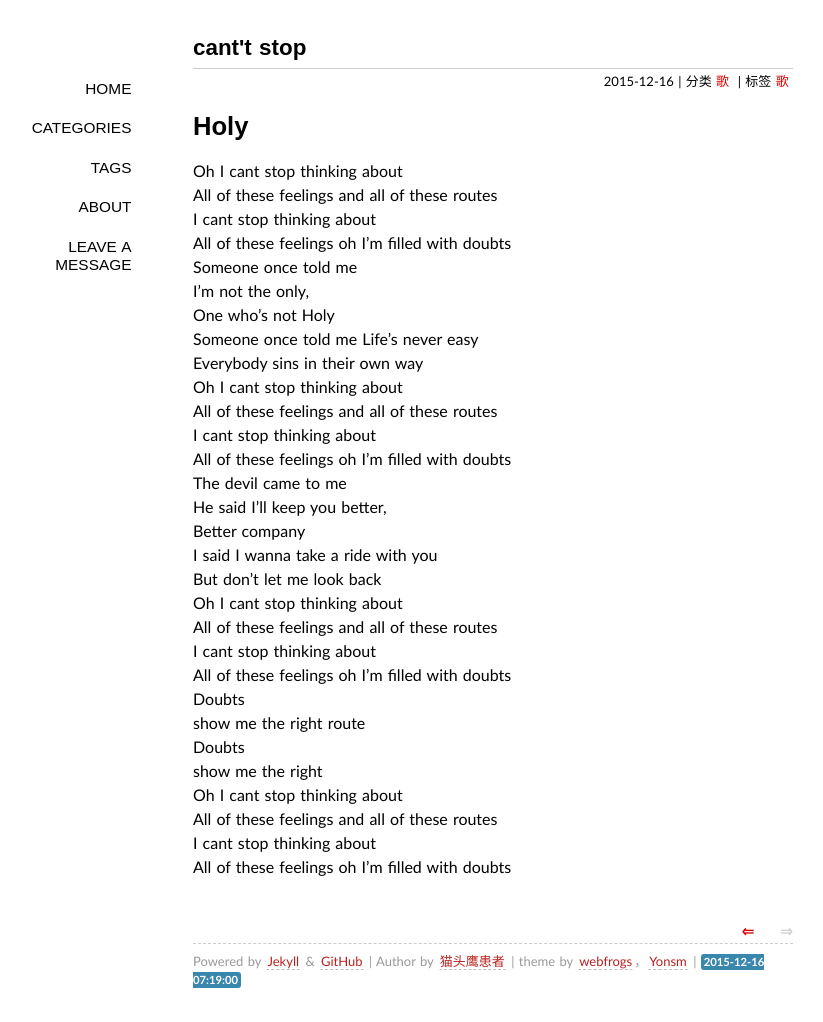
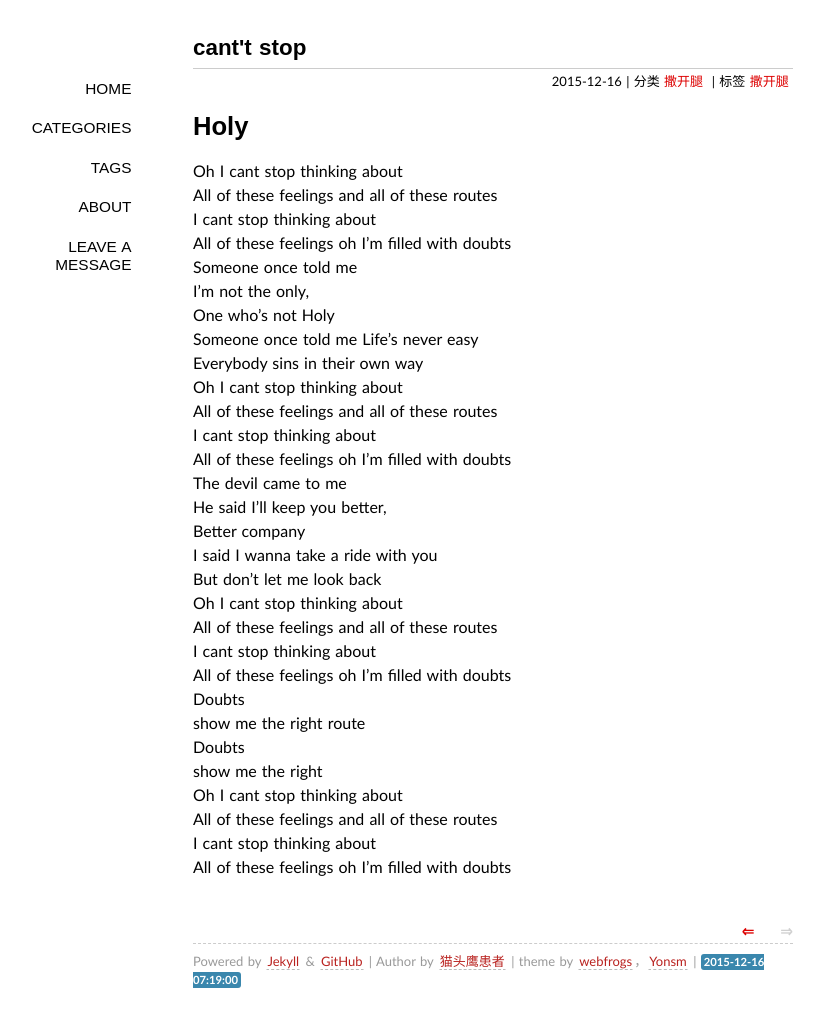
Before and after one commit to NightKs/NightKs.github.io, a Jekyll site: the page built from _posts/2015-12-16-can't stop.md, in a window 1280 px wide. Shown: the whole page, without its empty margins (147-970 px from the left). Built offline with Jekyll 4.4.1, drawn with Linux system fonts in a browser that asks for light colours; some web fonts are replaced; Markdown is read by kramdown in place of the engine named in the settings; comment, search, counter and statistics services are not loaded.

Commit message:
Update 2015-12-16-can't stop.md

```diff
--- a/_posts/2015-12-16-can't stop.md
+++ b/_posts/2015-12-16-can't stop.md
@@ -1,8 +1,8 @@
 ---
 layout: post
 title: cant't stop
-categories: 歌
-tags: 歌
+categories: 撒开腿
+tags: 撒开腿
 ---
 
 #Holy
```
